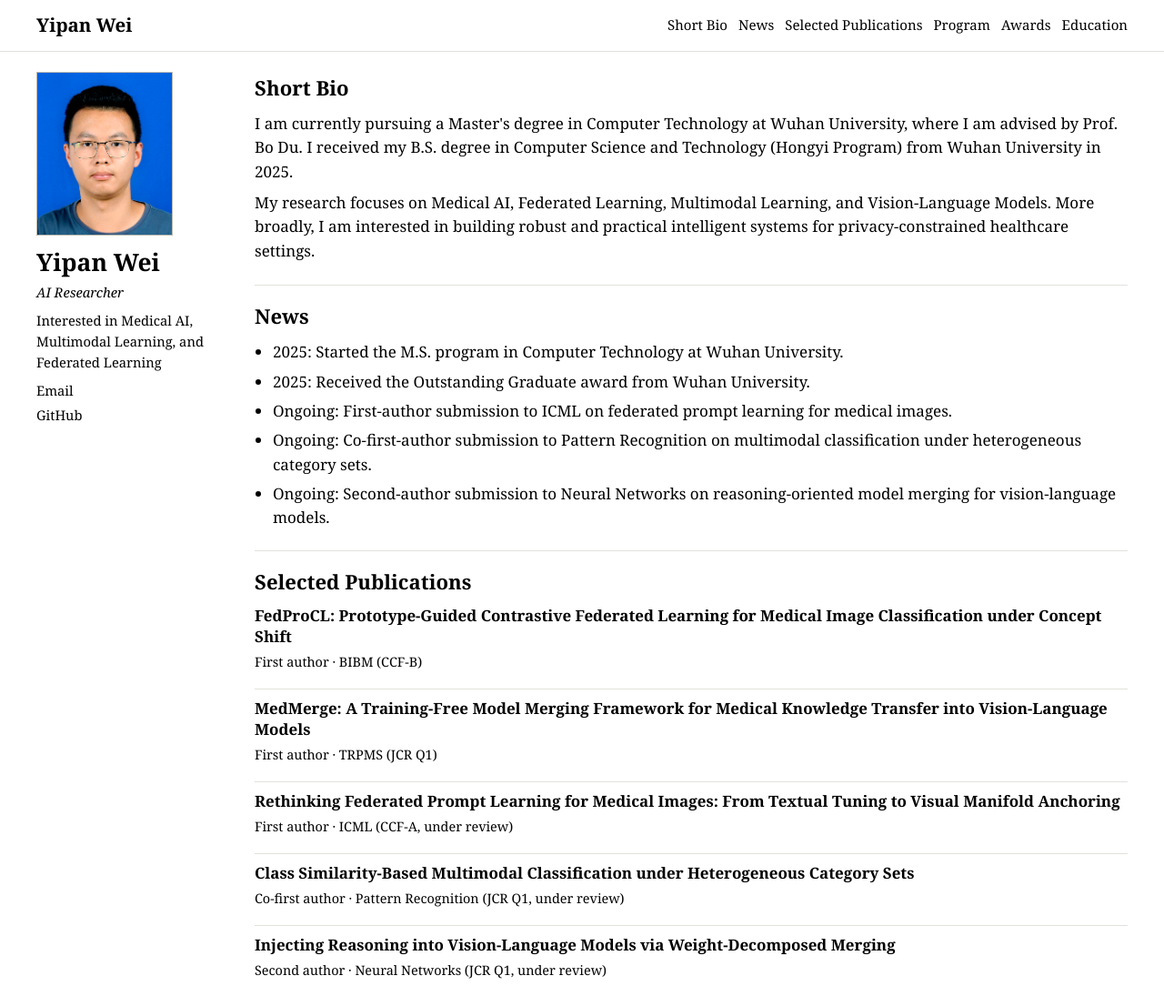
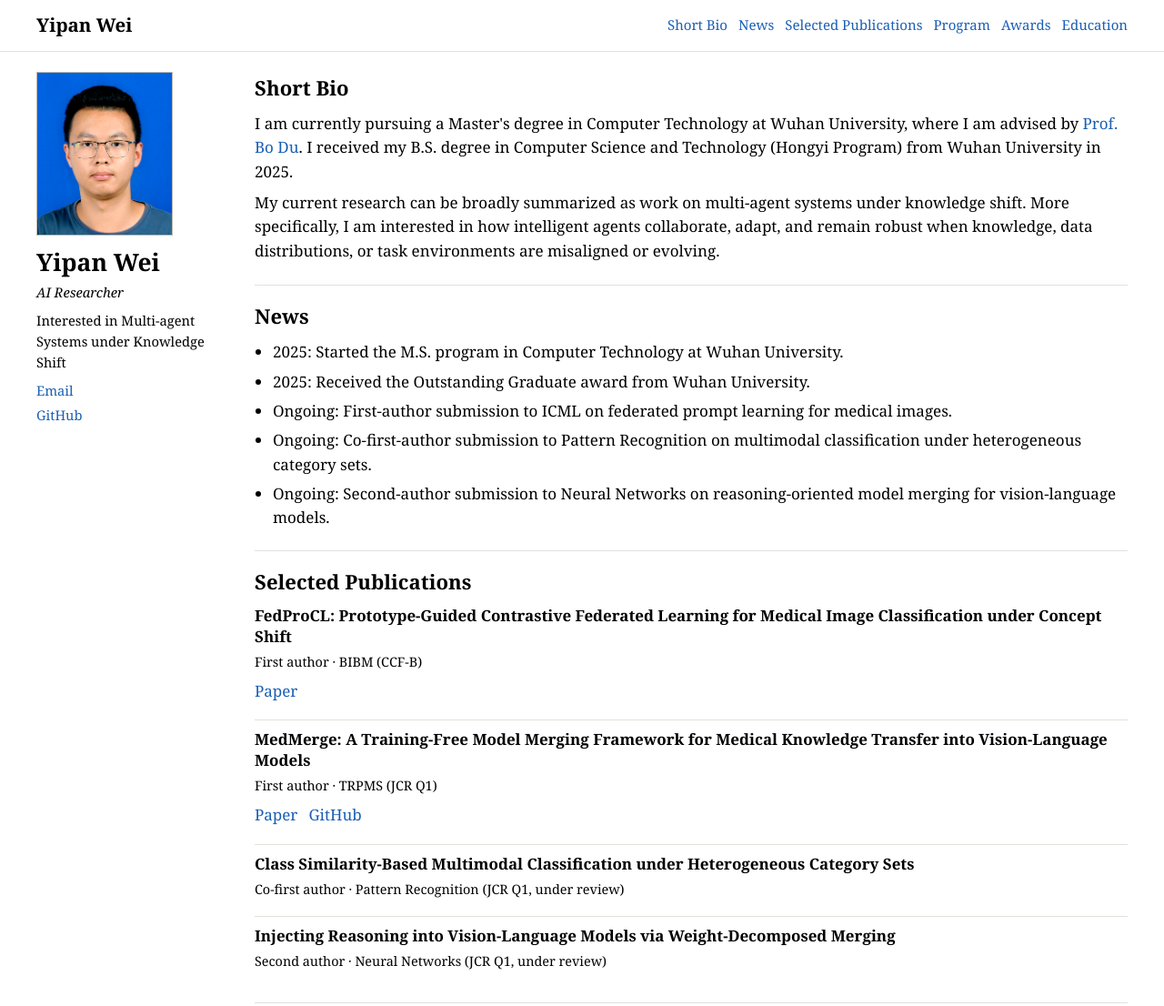
Before and after one commit to YipanWei/YipanWei.github.io, a plain HTML site: page index.html in a window 1280 px wide. Shown: the top 1106 px of the page at 91% size. Drawn offline with Linux system fonts and the light colour scheme.

Commit message:
Update research focus and publication links

```diff
--- a/index.html
+++ b/index.html
@@ -37,7 +37,7 @@
           <h1>Yipan Wei</h1>
           <p class="profile-role">AI Researcher</p>
           <p class="profile-affiliation">
-            Interested in Medical AI, Multimodal Learning, and Federated Learning
+            Interested in Multi-agent Systems under Knowledge Shift
           </p>
           <ul class="profile-links">
             <li><a href="mailto:yipanwei@whu.edu.cn">Email</a></li>
@@ -51,15 +51,21 @@
           <h2>Short Bio</h2>
           <p>
             I am currently pursuing a Master's degree in Computer Technology at
-            Wuhan University, where I am advised by Prof. Bo Du. I received my
-            B.S. degree in Computer Science and Technology (Hongyi Program) from
-            Wuhan University in 2025.
+            Wuhan University, where I am advised by
+            <a
+              href="https://scholar.google.com/citations?user=Shy1gnMAAAAJ&amp;hl=zh-CN"
+              target="_blank"
+              rel="noreferrer"
+              >Prof. Bo Du</a
+            >. I received my B.S. degree in Computer Science and Technology
+            (Hongyi Program) from Wuhan University in 2025.
           </p>
           <p>
-            My research focuses on Medical AI, Federated Learning, Multimodal
-            Learning, and Vision-Language Models. More broadly, I am interested
-            in building robust and practical intelligent systems for
-            privacy-constrained healthcare settings.
+            My current research can be broadly summarized as work on
+            multi-agent systems under knowledge shift. More specifically, I am
+            interested in how intelligent agents collaborate, adapt, and remain
+            robust when knowledge, data distributions, or task environments are
+            misaligned or evolving.
           </p>
         </section>
 
@@ -80,17 +86,29 @@
           <article class="publication">
             <h3>FedProCL: Prototype-Guided Contrastive Federated Learning for Medical Image Classification under Concept Shift</h3>
             <p class="publication-meta">First author · BIBM (CCF-B)</p>
+            <p class="publication-links">
+              <a href="https://ieeexplore.ieee.org/document/11356774" target="_blank" rel="noreferrer"
+                >Paper</a
+              >
+            </p>
           </article>
 
           <article class="publication">
             <h3>MedMerge: A Training-Free Model Merging Framework for Medical Knowledge Transfer into Vision-Language Models</h3>
             <p class="publication-meta">First author · TRPMS (JCR Q1)</p>
+            <p class="publication-links">
+              <a
+                href="https://ieeexplore.ieee.org/document/11382027/"
+                target="_blank"
+                rel="noreferrer"
+                >Paper</a
+              >
+              <a href="https://github.com/Wei-Yipan/MedMerge" target="_blank" rel="noreferrer"
+                >GitHub</a
+              >
+            </p>
           </article>
 
-          <article class="publication">
-            <h3>Rethinking Federated Prompt Learning for Medical Images: From Textual Tuning to Visual Manifold Anchoring</h3>
-            <p class="publication-meta">First author · ICML (CCF-A, under review)</p>
-          </article>
 
           <article class="publication">
             <h3>Class Similarity-Based Multimodal Classification under Heterogeneous Category Sets</h3>
--- a/styles.css
+++ b/styles.css
@@ -5,8 +5,8 @@
   --border-strong: #b9b9b0;
   --text: #000000;
   --muted: #000000;
-  --link: #000000;
-  --link-hover: #000000;
+  --link: #1a5fb4;
+  --link-hover: #0b3d91;
 }
 
 * {
```
